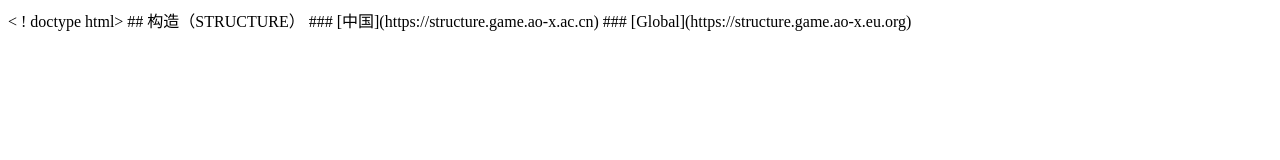
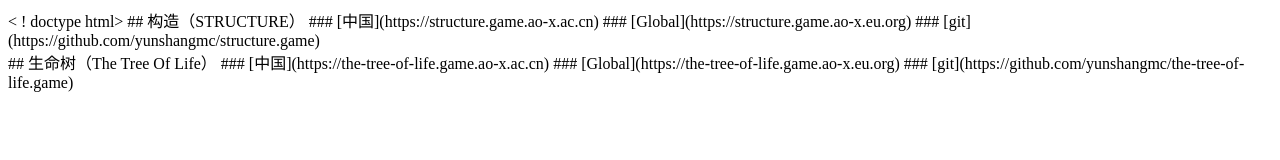
Before and after one commit to yunshangmc/game, a plain HTML site: page index.html in a window 1280 px wide. Drawn offline with Linux system fonts and the light colour scheme.

Commit message:
Update index.html

```diff
--- a/index.html
+++ b/index.html
@@ -7,5 +7,11 @@
   ## 构造（STRUCTURE）
   ### [中国](https://structure.game.ao-x.ac.cn)
   ### [Global](https://structure.game.ao-x.eu.org)
+  ### [git](https://github.com/yunshangmc/structure.game)
+  <br />
+  ## 生命树（The Tree Of Life）
+  ### [中国](https://the-tree-of-life.game.ao-x.ac.cn)
+  ### [Global](https://the-tree-of-life.game.ao-x.eu.org)
+  ### [git](https://github.com/yunshangmc/the-tree-of-life.game)
 </body>
 </html>
```
